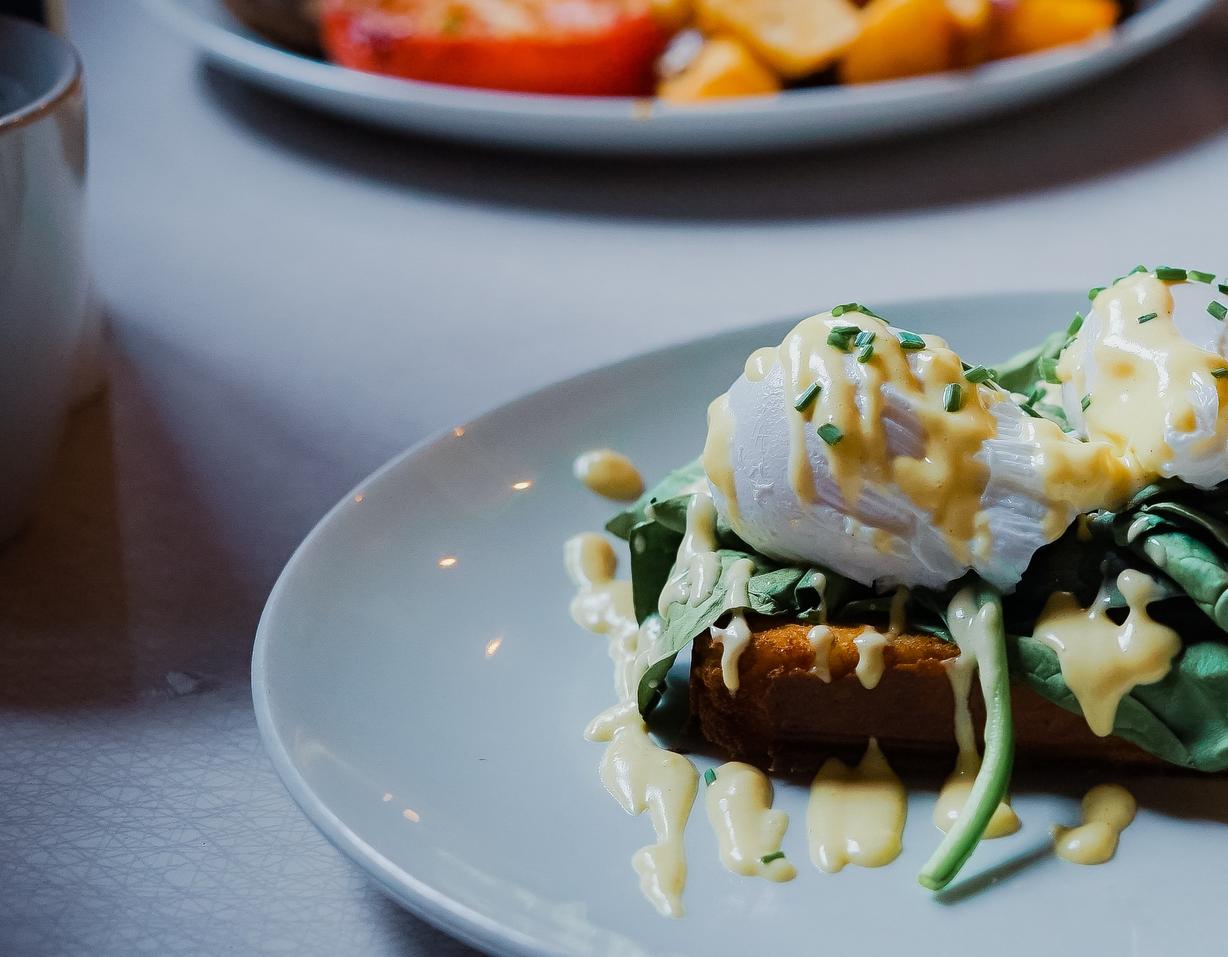
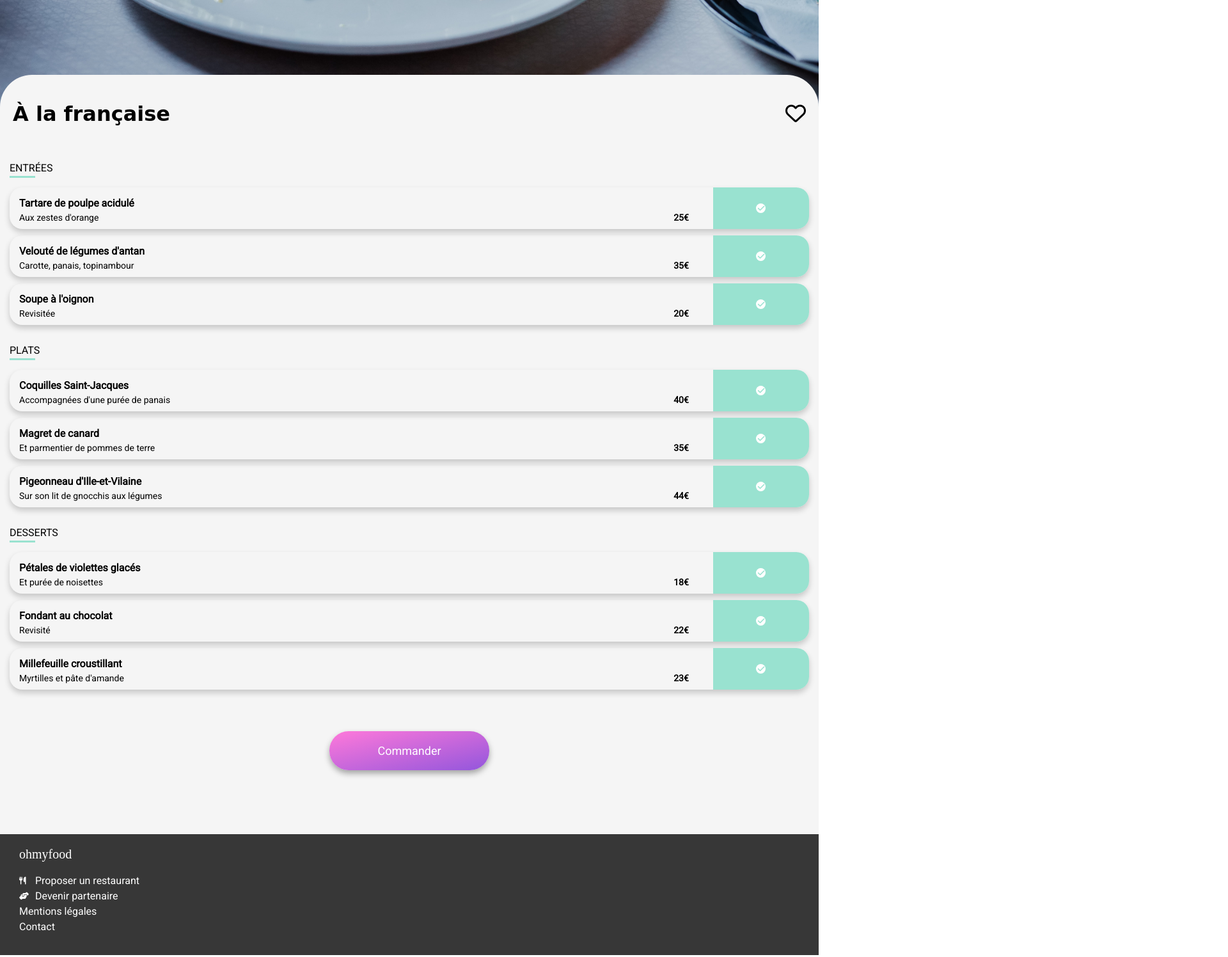
Before and after one commit to Aldomeon/projet_3_animation, a website: page pages/menu_a_la_francaise.html in a window 1280 px wide. Shown: the part 760-2256 px from the top of the page at 64% size, 1920 px wide, since content can reach past the window. Drawn offline with Linux system fonts and the light colour scheme; a web font is replaced by a local one.

Commit message:
Ajout CSS de la page menu

```diff
--- a/pages/menu_a_la_francaise.html
+++ b/pages/menu_a_la_francaise.html
@@ -12,68 +12,67 @@
         <header>
             <div class="header-accueil--menu">
                 <div class="header-accueil--menu__icon">
-                <i class="fa-solid fa-arrow-left"></i>
+                    <i class="fa-solid fa-arrow-left fa-xl"></i>
                 </div>
-            <div class="header-accueil--menu__img">
-                <img src="../assets/images/logo/ohmyfood.png" alt="">
+                <div class="header-logo header-logo--position">
+                    <img src="../assets/images/logo/ohmyfood.png" alt="Logo Oh My food">
                 </div>
             </div>
-        <div class="header-accueil--restaurant">
+            <div class="header-accueil--img">
                 <img src="../assets/images/restaurants/toa-heftiba-DQKerTsQwi0-unsplash.jpg" alt="">
             </div>
         </header>
-
-    <main>
-        <div class="restaurant-title">
+        <main class="menu__restaurant">
+            <div class="menu__restaurant--title">
                 <div><h1>À la française</h1></div>
-            <div><i class="fa-regular fa-heart"></i></div>
+                <div><i class="fa-regular fa-heart fa-2xl"></i></div>
             </div>
             <article class="container-all--menus">
                 <!-- menu entrées -->
                 <section class="container-menu--restaurant">
-                <div>
-                    <h2>Entrées</h2>
+                    <div class="restaurant__title">
+                        <h2>ENTRÉES</h2>
                     </div>
                     <div class="container-menu">
                         <div class="container-menu--repas">
                             <div class="menu-title">
-                        Tartare de poulpe acidulé
-                        Aux zestes d'orange
+                            <h3>Tartare de poulpe acidulé</h3>
+                            <p>Aux zestes d'orange</p>
                             </div>
                             <div class="menu-price">
-                        25€
+                            <p>25€</p>
                             </div>
                             <div class="menu-checked">
                                 <div class="menu-checked--icon">
-                                <i class="fa-regular fa-circle-check"></i>
+                                    <i class="fa-solid fa-check fa-xs"></i>
                                 </div>
                             </div>
                         </div>
                         <div class="container-menu--repas">
                             <div class="menu-title">
-                            Velouté de légumes d'antan
-                            Carotte, panais, topinambour
+                                <h3>Velouté de légumes d'antan</h3>
+                                <p>Carotte, panais, topinambour</p>
                             </div>
                             <div class="menu-price">
-                            35€
+                                <p>35€</p>
                             </div>
                             <div class="menu-checked">
                                 <div class="menu-checked--icon">
-                                <i class="fa-regular fa-circle-check"></i>
+                                    <i class="fa-solid fa-check fa-xs"></i>
                                 </div>
                             </div>
                         </div>
                         <div class="container-menu--repas">
                             <div class="menu-title">
-                            Soupe à l'oignon
-                            Revisitée
+                                <h3>Soupe à l'oignon</h3>
+                                <p>Revisitée</p>
                             </div>
                             <div class="menu-price">
-                            20€
+                                <p>20€</p>
                             </div>
                             <div class="menu-checked">
                                 <div class="menu-checked--icon">
-                                <i class="fa-regular fa-circle-check"></i>
+                                    <i class="fa-solid fa-check fa-xs"></i>
                                 </div>
                             </div>
                         </div>
@@ -81,49 +80,49 @@
                 </section>
                 <!-- menu plats -->
                 <section class="container-menu--restaurant">
-                <div>
-                    <h2>Plats</h2>
+                    <div class="restaurant__title">
+                        <h2>PLATS</h2>
                     </div>
                     <div class="container-menu">
                         <div class="container-menu--repas">
                             <div class="menu-title">
-                        Coquilles Saint-Jacques
-                        Accompagnées d'une purée de panais
+                            <h3>Coquilles Saint-Jacques</h3>
+                            <p>Accompagnées d'une purée de panais</p>
                             </div>
                             <div class="menu-price">
-                        40€
+                            <p>40€</p>
                             </div>
                             <div class="menu-checked">
                                 <div class="menu-checked--icon">
-                                <i class="fa-regular fa-circle-check"></i>
+                                    <i class="fa-solid fa-check fa-xs"></i>
                                 </div>
                             </div>
                         </div>
                         <div class="container-menu--repas">
                             <div class="menu-title">
-                            Magret de canard
-                            Et parmentier de pommes de terre
+                                <h3>Magret de canard</h3>
+                                <p>Et parmentier de pommes de terre</p>
                             </div>
                             <div class="menu-price">
-                            35€
+                            <p>35€</p>
                             </div>
                             <div class="menu-checked">
                                 <div class="menu-checked--icon">
-                                <i class="fa-regular fa-circle-check"></i>
+                                    <i class="fa-solid fa-check fa-xs"></i>
                                 </div>
                             </div>
                         </div>
                         <div class="container-menu--repas">
                             <div class="menu-title">
-                            Pigeonneau d'Ille-et-Vilaine
-                            Sur son lit de gnocchis aux légumes
+                                <h3>Pigeonneau d'Ille-et-Vilaine</h3>
+                                <p>Sur son lit de gnocchis aux légumes</p>
                             </div>
                             <div class="menu-price">
-                            44€
+                                <p>44€</p>
                             </div>
                             <div class="menu-checked">
                                 <div class="menu-checked--icon">
-                                <i class="fa-regular fa-circle-check"></i>
+                                    <i class="fa-solid fa-check fa-xs"></i>
                                 </div>
                             </div>
                         </div>
@@ -131,54 +130,59 @@
                 </section>
                 <!-- menu desserts -->
                 <section class="container-menu--restaurant">
-                <div>
-                    <h2>Desserts</h2>
+                    <div class="restaurant__title">
+                        <h2>DESSERTS</h2>
                     </div>
                     <div class="container-menu">
                         <div class="container-menu--repas">
                             <div class="menu-title">
-                        Pétales de violettes glacés
-                        Et purée de noisettes
+                            <h3>Pétales de violettes glacés</h3>
+                            <p>Et purée de noisettes</p>
                             </div>
                             <div class="menu-price">
-                        18€
+                            <p>18€</p>
                             </div>
                             <div class="menu-checked">
                                 <div class="menu-checked--icon">
-                                <i class="fa-regular fa-circle-check"></i>
+                                    <i class="fa-solid fa-check fa-xs"></i>
                                 </div>
                             </div>
                         </div>
                         <div class="container-menu--repas">
                             <div class="menu-title">
-                            Fondant au chocolat
-                            Revisité
+                                <h3>Fondant au chocolat</h3>
+                                <p>Revisité</p>
                             </div>
                             <div class="menu-price">
-                            22€
+                            <p>22€</p>
                             </div>
                             <div class="menu-checked">
                                 <div class="menu-checked--icon">
-                                <i class="fa-regular fa-circle-check"></i>
+                                    <i class="fa-solid fa-check fa-xs"></i>
                                 </div>
                             </div>
                         </div>
                         <div class="container-menu--repas">
                             <div class="menu-title">
-                            Millefeuille croustillant
-                            Myrtilles et pâte d'amande
+                                <h3>Millefeuille croustillant</h3>
+                                <p>Myrtilles et pâte d'amande</p>
                             </div>
                             <div class="menu-price">
-                            23€
+                                <p>23€</p>
                             </div>
                             <div class="menu-checked">
                                 <div class="menu-checked--icon">
-                                <i class="fa-regular fa-circle-check"></i>
+                                    <i class="fa-solid fa-check fa-xs"></i>
                                 </div>
                             </div>
                         </div>
                     </div>
                 </section>
+                <div class="order">
+                    <div class="btn-main btn-main--order">
+                        <p>Commander</p>
+                    </div>
+                </div>
             </article>
         </main>
         <footer class="footer">
@@ -208,8 +212,5 @@
                 </div>
             </div>
         </footer>
-
-
-
     </body>
 </html>
--- a/sass/Composants/_button.scss
+++ b/sass/Composants/_button.scss
@@ -1,14 +1,14 @@
 
 
-.header__btn {
+.btn-main {
     background-image: linear-gradient(to top left, $primary, $secondary);
     width: 250px;
     color: white;
     font-size: 1.1rem;
-    border-radius: 20px;
     box-shadow: 0px 5px 10px 0px rgba(0, 0, 0, 0.336);
     &--border {
         padding: 10px;
+        border-radius: 20px;
     }
     p   {
         margin: 0;
@@ -39,3 +39,15 @@
     }
 
 }
+
+.btn-main--order{
+    display: flex;
+    justify-content: center;
+    align-items: center;
+    padding: 20px;
+    border-radius: 30px;
+    p{
+        margin: 0;
+        font-size: 18px;
+    }
+}
--- /dev/null
+++ b/sass/Pages/_menu.scss
@@ -0,0 +1,135 @@
+.header-accueil--menu{
+    position: relative;
+}
+
+.header-accueil--menu__icon{
+    position: absolute;
+    left: 40px;
+    top: 30px;
+}
+
+
+.header-accueil--img{
+    width: 100%;
+    img{
+        width: 100%;
+        object-fit: cover;
+        position: relative;
+        z-index: -1;
+    }
+}
+
+.menu__restaurant{
+    margin-top: -60px;
+    background-color: $backHeader;
+    border-radius: 50px 50px 0 0;
+    &--title{
+        display: flex;
+        justify-content: space-between;
+        align-items: center;
+        padding: 20px;
+        font-family: 'Shrikhand', cursive;
+        font-weight: normal;
+    }
+}
+
+// faire une mixin sur la bordure
+
+.container-menu--restaurant{
+    padding: 15px;
+}
+
+.restaurant__title{
+    width: 100px;
+    height: 25px;
+    position: relative;
+    z-index: 1;
+    color: black;
+  &::before{
+    content: "";
+    position: absolute;
+    left: 0;
+    bottom: 0;
+    height: 15px;
+    width: 40%;
+    border-bottom: 3px solid $tertiaire;
+  }
+  h2{
+    font-size: 16px;
+    font-weight: normal;
+    margin: 0;
+  }
+}
+
+.container-menu{
+    margin-top: 15px;
+    display: flex;
+    flex-direction: column;
+    gap: 10px;
+}
+
+.container-menu--repas{
+    height: 65px;
+
+    border-radius: 20px;
+    display: flex;
+    align-items: center;
+    justify-content: space-between;
+    overflow: hidden;
+    box-shadow: 0px 5px 10px 0px rgba(0, 0, 0, 0.192);
+    .menu-title{
+        width: 80%;
+        height: 100%;
+        display: flex;
+        flex-direction: column;
+        justify-content: space-around;
+        padding: 15px;
+        h3, p{
+            margin: 0;
+        }
+        h3{
+            font-size: 16px;
+            font-weight: bold;
+            margin-bottom: 5px;
+        }
+        p{
+            font-size: 14px;
+        }
+    }
+    .menu-price{
+        display: flex;
+        align-items: flex-end;
+        height: 100%;
+        padding: 10px;
+        p{
+            margin: 0;
+            font-weight: bold;
+            font-size: 14px;
+        }
+    }
+    .menu-checked{
+        height: 100%;
+        width: 12%;
+        display: flex;
+        align-items: center;
+        justify-content: center;
+        background-color: $tertiaire;
+        i {
+            display: flex;
+            justify-content:center;
+            align-items: center;
+            width: 15px;
+            height: 15px;
+            background-color: white;
+            color :$tertiaire;
+            border-radius: 50%;
+        }
+    }
+}
+
+.order{
+    display: flex;
+    justify-content: center;
+    align-items: center;
+    padding: 50px 50px 100px 50px;
+}
--- a/sass/main.scss
+++ b/sass/main.scss
@@ -1,14 +1,13 @@
 @import "./Utils/_variables";
-@import "./Layout/header";
-@import "./Layout/footer";
-@import "./Layout/nav";
-@import "./Base/typographie";
-@import "./Composants/button";
-@import "./Composants/cards";
-@import "./Composants/animation";
-@import "./Pages/accueil.scss";
-
-
+@import "./Layout/_header";
+@import "./Layout/_footer";
+@import "./Layout/_nav";
+@import "./Base/_typographie";
+@import "./Composants/_button";
+@import "./Composants/_cards";
+@import "./Composants/_animation";
+@import "./Pages/_accueil";
+@import "./Pages/_menu";
 
 
 
```
Also changed, not shown: index.html (+2 -2 lines), sass/Layout/_header.scss (+6 -1 lines), css/style.css, sass/Pages/_accueil.scss (renamed from sass/Pages/accueil.scss), 1 other file. Lines whose indentation alone changed are shown as unchanged.
